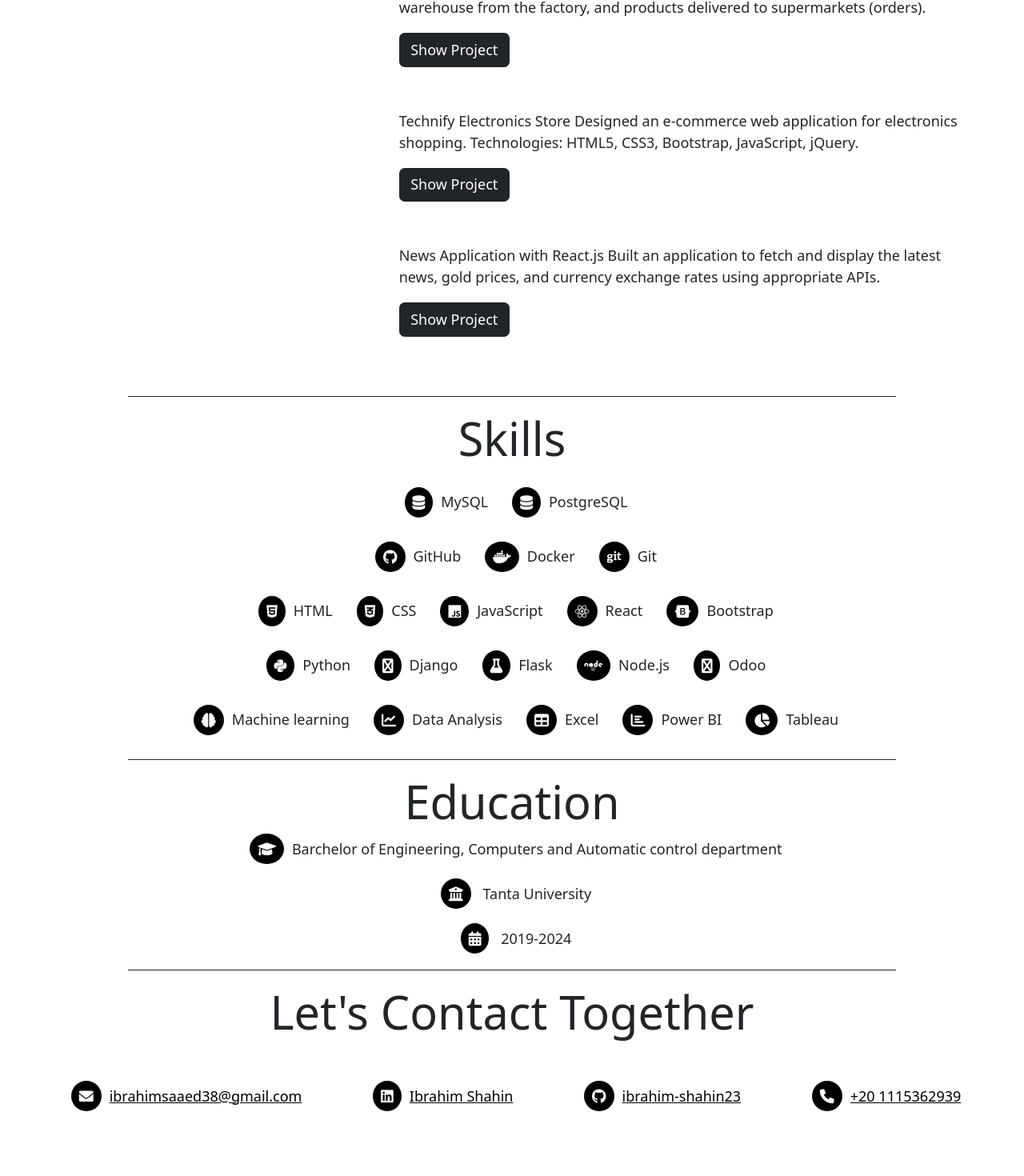
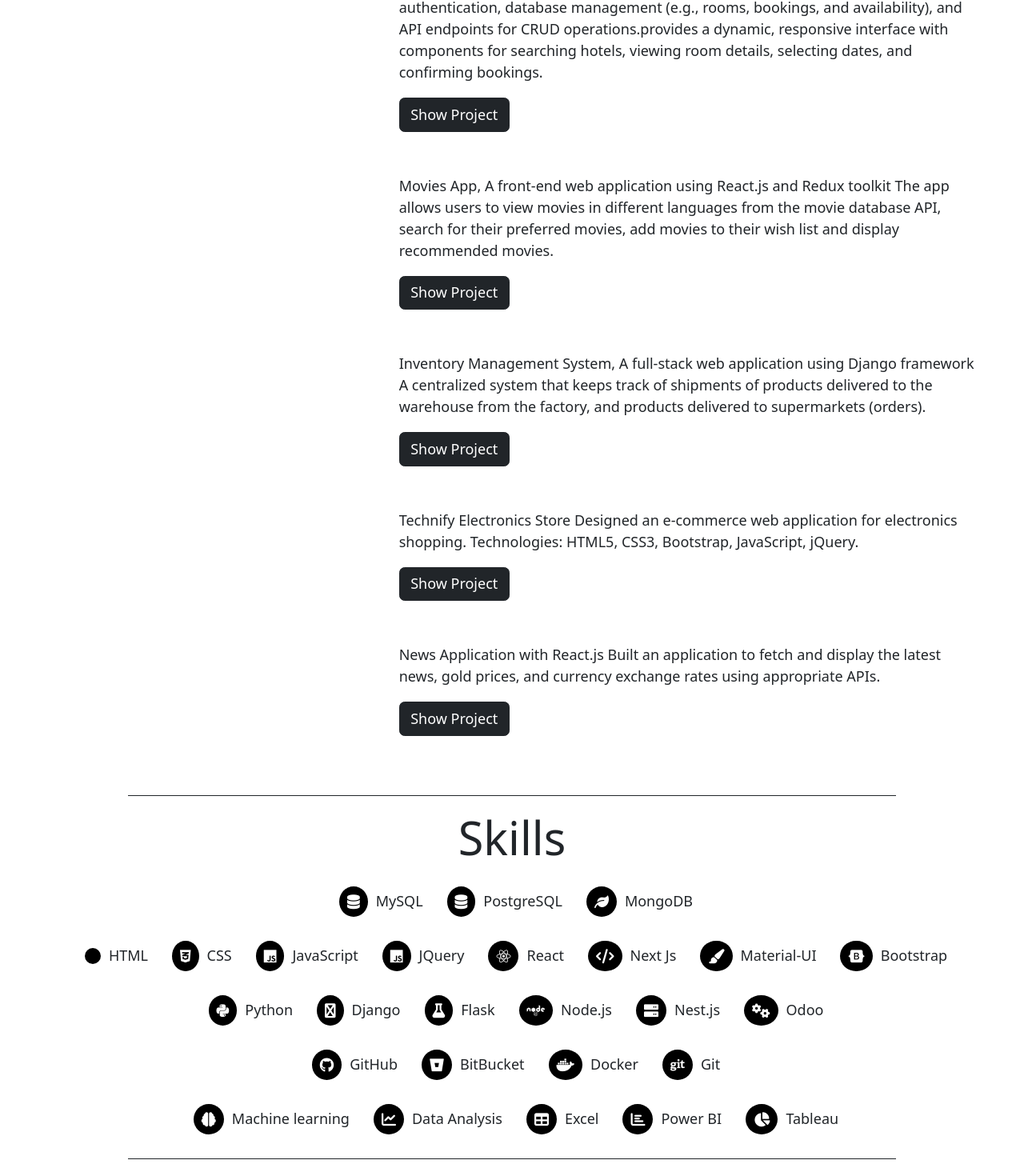
Before and after one commit to ibrahim-shahin23/Portfolio, a React (Vite) app: page / in a window 1280 px wide. Shown: the part 1560-3030 px from the top of the page at 80% size. Before the commit the page ends 3003 px from the top, so only its background shows below. Built offline with nearby package versions, Linux system fonts and the light colour scheme.

Commit message:
modify projects, skills

```diff
--- a/src/components/Projects.jsx
+++ b/src/components/Projects.jsx
@@ -1,35 +1,104 @@
-import React from 'react'
+import React from 'react';
 
 export default function Projects() {
   return (
-    <div className='d-flex gap-5 p-5'>
-      <h1 className='col-4 text-center' >Projects</h1>
-      <div className='d-flex gap-5 flex-column' >
+    <div className="d-flex gap-5 p-5">
+      <h1 className="col-4 text-center">Projects</h1>
+      <div className="d-flex gap-5 flex-column">
         <div>
           <p>
-      Movies App, A front-end web application using React.js and Redux toolkit
-      The app allows users to view movies in different languages from the movie database API, search for their preferred movies, add movies to their wish list and display recommended movies.      </p>
-      <a href='https://movie-app-git-main-ahmed-fathalla-s-projects.vercel.app/' target='_blank' className='btn btn-dark'>Show Project</a>
+            The Virtual Book Fair is an online platform designed to connect
+            publishers, authors, and readers in a seamless digital environment.
+            It offers three main interfaces: Admin Dashboard, Publisher
+            Dashboard, and User Website, each providing specialized
+            functionalities to manage accounts, books, sales, and user
+            interactions efficiently.
+          </p>
+          <a
+            href="https://reader-hub-ui.vercel.app/"
+            target="_blank"
+            className="btn btn-dark"
+          >
+            Show Project
+          </a>
         </div>
         <div>
           <p>
-      Inventory Management System, A full-stack web application using Django framework
-      A centralized system that keeps track of shipments of products delivered to the warehouse from the factory, and products delivered to supermarkets (orders).
+            A hotel reservation full-stack web app built with Django and React
+            enables users to browse, book, and manage hotel reservations
+            seamlessly. handles secure user authentication, database management
+            (e.g., rooms, bookings, and availability), and API endpoints for
+            CRUD operations.provides a dynamic, responsive interface with
+            components for searching hotels, viewing room details, selecting
+            dates, and confirming bookings.
           </p>
-      <a href='https://salahethaer.pythonanywhere.com/dashboard/' target='_blank' className='btn btn-dark'>Show Project</a>
+          <a
+            href="https://hotels-reservation-system-ui.vercel.app/"
+            target="_blank"
+            className="btn btn-dark"
+          >
+            Show Project
+          </a>
         </div>
         <div>
           <p>
-      Technify Electronics Store Designed an e-commerce web application for electronics shopping. Technologies: HTML5, CSS3, Bootstrap, JavaScript, jQuery.
+            Movies App, A front-end web application using React.js and Redux
+            toolkit The app allows users to view movies in different languages
+            from the movie database API, search for their preferred movies, add
+            movies to their wish list and display recommended movies.{' '}
           </p>
-      <a href='https://nouranelshazly.github.io/CST-Project/pages/home.html' target='_blank' className='btn btn-dark'>Show Project</a>
+          <a
+            href="https://movie-app-git-main-ahmed-fathalla-s-projects.vercel.app/"
+            target="_blank"
+            className="btn btn-dark"
+          >
+            Show Project
+          </a>
         </div>
         <div>
           <p>
-      News Application with React.js Built an application to fetch and display the latest news, gold prices, and currency exchange rates using appropriate APIs.      </p>
-      <a href='https://drive.google.com/file/d/1fXV36kPQVsEZkMbzQnw0iCn4gpWWw40K/view?usp=sharing' target='_blank' className='btn btn-dark'>Show Project</a>
+            Inventory Management System, A full-stack web application using
+            Django framework A centralized system that keeps track of shipments
+            of products delivered to the warehouse from the factory, and
+            products delivered to supermarkets (orders).
+          </p>
+          <a
+            href="https://www.linkedin.com/posts/ibrahim-saeed-shahin_django-webdevelopment-inventorymanagement-activity-7310391286845370368-vnYj?utm_source=share&utm_medium=member_desktop&rcm=ACoAADvZjcUBmp3cRiQ2LWzDqusaLR7hdXxnQ-M"
+            target="_blank"
+            className="btn btn-dark"
+          >
+            Show Project
+          </a>
+        </div>
+        <div>
+          <p>
+            Technify Electronics Store Designed an e-commerce web application
+            for electronics shopping. Technologies: HTML5, CSS3, Bootstrap,
+            JavaScript, jQuery.
+          </p>
+          <a
+            href="https://nouranelshazly.github.io/CST-Project/pages/home.html"
+            target="_blank"
+            className="btn btn-dark"
+          >
+            Show Project
+          </a>
+        </div>
+        <div>
+          <p>
+            News Application with React.js Built an application to fetch and
+            display the latest news, gold prices, and currency exchange rates
+            using appropriate APIs.{' '}
+          </p>
+          <a
+            href="https://drive.google.com/file/d/1fXV36kPQVsEZkMbzQnw0iCn4gpWWw40K/view?usp=sharing"
+            target="_blank"
+            className="btn btn-dark"
+          >
+            Show Project
+          </a>
         </div>
       </div>
     </div>
-  )
+  );
 }
--- a/src/components/Skills.jsx
+++ b/src/components/Skills.jsx
@@ -1,45 +1,103 @@
-import React from 'react'
-import '../styles/Skills.css'
+import React from 'react';
+import '../styles/Skills.css';
 const Skills = () => {
   return (
     <>
-    <h1 className='text-center'>Skills</h1>
-        <div className="field">
-            <div className="skill"><i className="fas fa-database"></i> MySQL</div>
-            <div className="skill"><i className="fas fa-database"></i> PostgreSQL</div>
+      <h1 className="text-center">Skills</h1>
+      <div className="field">
+        <div className="skill">
+          <i className="fas fa-database"></i> MySQL
         </div>
-        <div className="field">
-            <div className="skill"><i className="fab fa-github"></i> GitHub</div>
-            <div className="skill"><i className="fab fa-docker"></i> Docker</div>
-            <div className="skill"><i className="fab fa-git"></i> Git</div>
+        <div className="skill">
+          <i className="fas fa-database"></i> PostgreSQL
         </div>
-        <div className="field">
-            <div className="skill"><i className="fab fa-html5"></i> HTML</div>
-            <div className="skill"><i className="fab fa-css3-alt"></i> CSS</div>
-            <div className="skill"><i className="fab fa-js"></i> JavaScript</div>
-            <div className="skill"><i className="fab fa-react"></i> React</div>
-            <div className="skill"><i className="fab fa-bootstrap"></i> Bootstrap</div>
+        <div className="skill">
+          <i className="fas fa-leaf"></i> MongoDB
         </div>
-        <div className="field">
-            <div className="skill"><i className="fab fa-python"></i> Python</div>
-            <div className="skill"><i className="fab fa-code"></i> Django</div>
-            <div className="skill"><i className="fas fa-flask"></i> Flask</div>
-            <div className="skill"><i className="fab fa-node"></i> Node.js</div>
-            <div className="skill"><i className="fab fa-cogs"></i> Odoo</div>
+      </div>
+      <div className="field">
+        <div className="skill">
+          <i
+            className="fab f
+a-html5"
+          ></i>{' '}
+          HTML
         </div>
-        <div className="field">
-            <div className="skill"><i className="fas fa-brain"></i> Machine learning</div>
-            <div className="skill"><i className="fas fa-chart-line"></i> Data Analysis</div>
-            <div className="skill"><i className="fas fa-table"></i> Excel</div>
-            <div className="skill"><i className="fas fa-chart-bar"></i> Power BI</div>
-            <div className="skill"><i className="fas fa-chart-pie"></i> Tableau</div>
+        <div className="skill">
+          <i className="fab fa-css3-alt"></i> CSS
         </div>
+        <div className="skill">
+          <i className="fab fa-js"></i> JavaScript
+        </div>
+        <div className="skill">
+          <i className="fab fa-js"></i> JQuery
+        </div>
+        <div className="skill">
+          <i className="fab fa-react"></i> React
+        </div>
+        <div className="skill">
+          <i className="fas fa-code"></i> Next Js
+        </div>
+        <div className="skill">
+          <i className="fas fa-paint-brush" aria-hidden="true"></i> Material-UI
+        </div>
+        <div className="skill">
+          <i className="fab fa-bootstrap"></i> Bootstrap
+        </div>
+      </div>
+      <div className="field">
+        <div className="skill">
+          <i className="fab fa-python"></i> Python
+        </div>
+        <div className="skill">
+          <i className="fab fa-code"></i> Django
+        </div>
+        <div className="skill">
+          <i className="fas fa-flask"></i> Flask
+        </div>
+        <div className="skill">
+          <i className="fab fa-node"></i> Node.js
+        </div>
+        <div className="skill">
+          <i className="fas fa-server"></i> Nest.js
+        </div>
+        <div className="skill">
+          <i className="fas fa-cogs"></i> Odoo
+        </div>
+      </div>{' '}
+      <div className="field">
+        <div className="skill">
+          <i className="fab fa-github"></i> GitHub
+        </div>
+        <div className="skill">
+          <i className="fab fa-bitbucket"></i> BitBucket
+        </div>
+        <div className="skill">
+          <i className="fab fa-docker"></i> Docker
+        </div>
+        <div className="skill">
+          <i className="fab fa-git"></i> Git
+        </div>
+      </div>
+      <div className="field">
+        <div className="skill">
+          <i className="fas fa-brain"></i> Machine learning
+        </div>
+        <div className="skill">
+          <i className="fas fa-chart-line"></i> Data Analysis
+        </div>
+        <div className="skill">
+          <i className="fas fa-table"></i> Excel
+        </div>
+        <div className="skill">
+          <i className="fas fa-chart-bar"></i> Power BI
+        </div>
+        <div className="skill">
+          <i className="fas fa-chart-pie"></i> Tableau
+        </div>
+      </div>
+    </>
+  );
+};
 
-
-
-
-    </>
-  )
-}
-
-export default Skills
+export default Skills;
```
Lines whose indentation alone changed are shown as unchanged.
